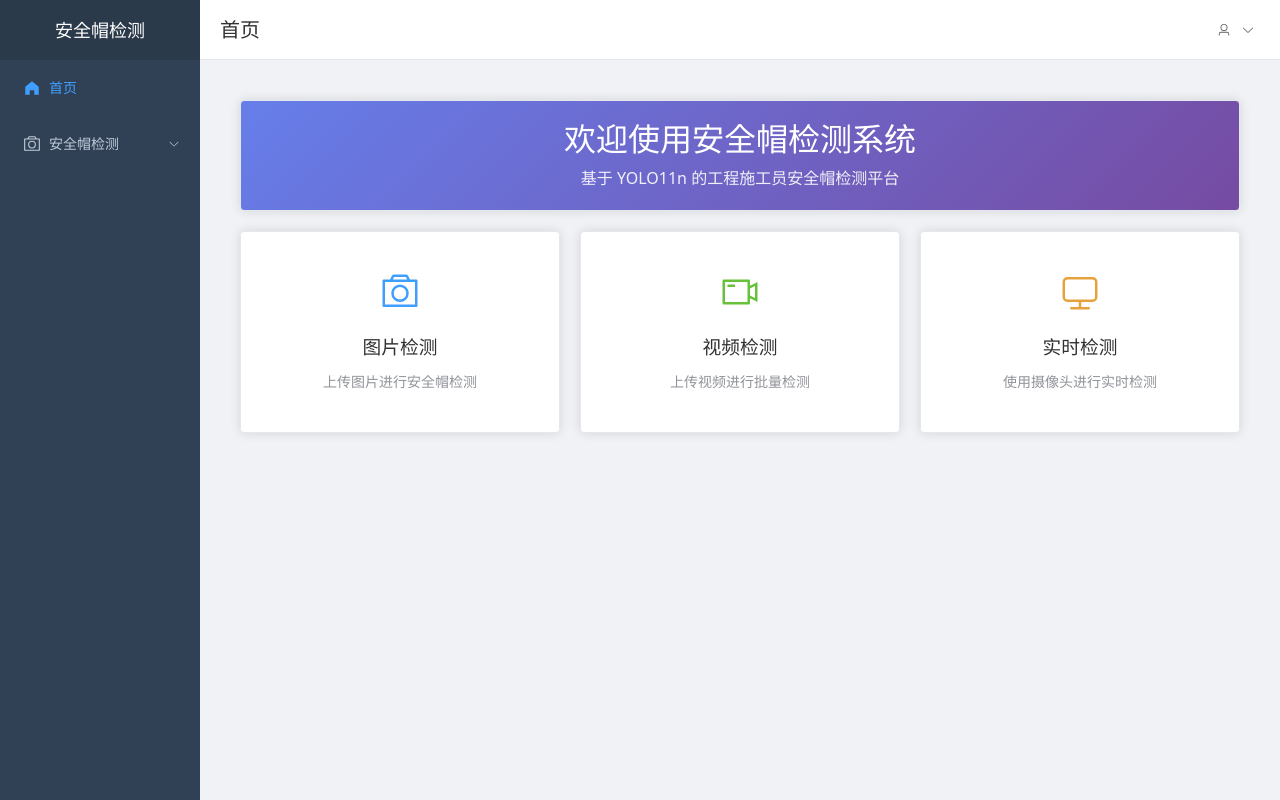
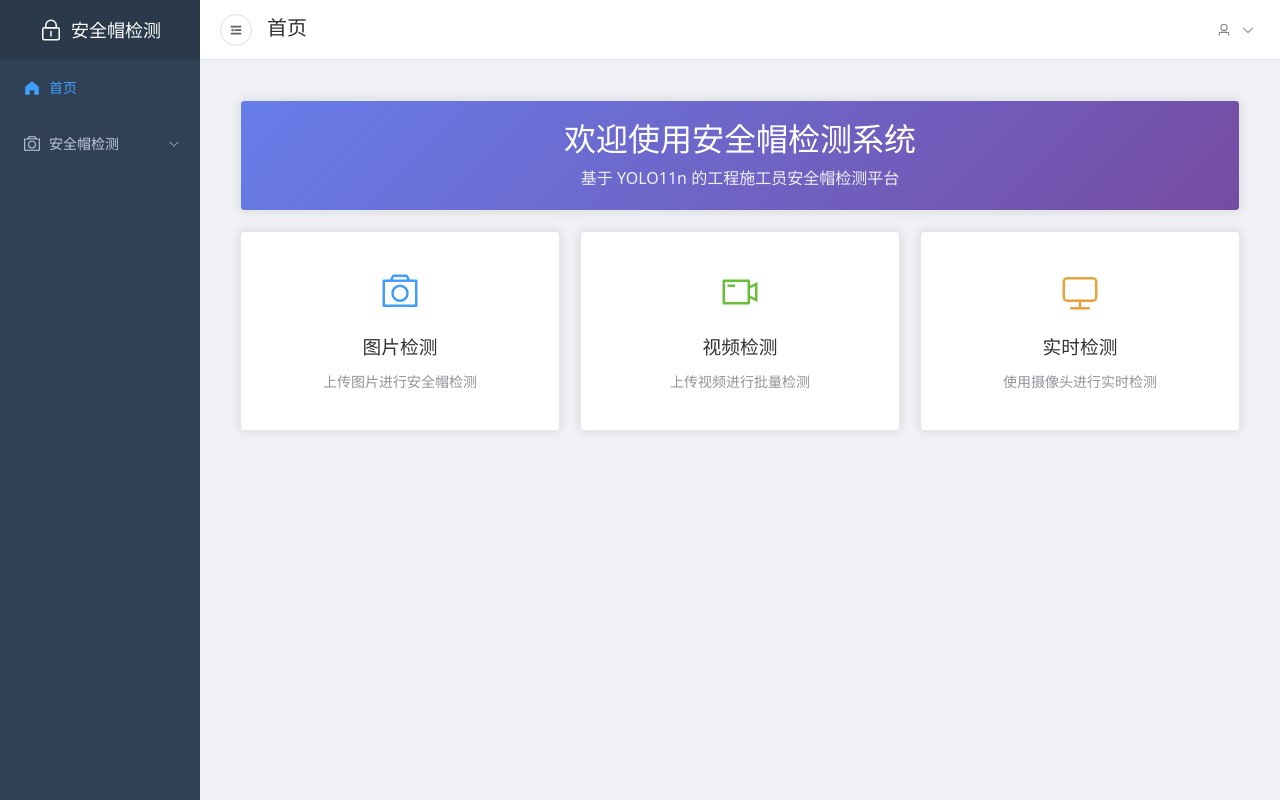
Before and after one commit to stevehe-git/yolo-helmet, a Vue app in the folder web-front/: page /home in a window 1280 px wide. Built offline with nearby package versions, Linux system fonts and the light colour scheme; no server answers; sample sign-in values are in the browser's storage.

Commit message:
fix: 调整前端逻辑

```diff
--- a/web-front/src/App.vue
+++ b/web-front/src/App.vue
@@ -6,10 +6,41 @@
 </script>
 
 <style>
+* {
+  margin: 0;
+  padding: 0;
+  box-sizing: border-box;
+}
+
+html, body {
+  width: 100%;
+  height: 100%;
+  margin: 0;
+  padding: 0;
+  overflow: hidden;
+}
+
 #app {
   width: 100%;
   height: 100vh;
   margin: 0;
   padding: 0;
+  overflow: hidden;
+}
+
+/* 确保 Element Plus 容器全屏 */
+.el-container {
+  width: 100% !important;
+  height: 100% !important;
+}
+
+.el-aside {
+  height: 100% !important;
+}
+
+.el-main {
+  width: 100% !important;
+  height: 100% !important;
+  overflow: auto;
 }
 </style>
--- a/web-front/src/api/index.ts
+++ b/web-front/src/api/index.ts
@@ -28,11 +28,22 @@ api.interceptors.response.use(
     return response.data
   },
   (error) => {
+    // Only redirect to login if not already on login/register page
     if (error.response?.status === 401) {
-      localStorage.removeItem('token')
-      window.location.href = '/login'
+      const currentPath = window.location.pathname
+      if (currentPath !== '/login' && currentPath !== '/register') {
+        localStorage.removeItem('token')
+        window.location.href = '/login'
+      }
     }
-    return Promise.reject(error)
+    // Preserve error response for proper error handling
+    // Return error with response data attached
+    const errorWithData = {
+      ...error,
+      message: error.response?.data?.message || error.message || '请求失败',
+      response: error.response
+    }
+    return Promise.reject(errorWithData)
   }
 )
 
--- a/web-front/src/layouts/MainLayout.vue
+++ b/web-front/src/layouts/MainLayout.vue
@@ -1,11 +1,13 @@
 <template>
   <el-container class="layout-container">
-    <el-aside width="200px" class="sidebar">
+    <el-aside :width="isCollapse ? '64px' : '200px'" class="sidebar">
       <div class="logo">
-        <h2>安全帽检测</h2>
+        <el-icon :size="24" :style="{ marginRight: isCollapse ? '0' : '8px' }"><Lock /></el-icon>
+        <h2 v-show="!isCollapse">安全帽检测</h2>
       </div>
       <el-menu
         :default-active="activeMenu"
+        :collapse="isCollapse"
         router
         class="sidebar-menu"
         background-color="#304156"
@@ -43,9 +45,15 @@
         </el-menu-item>
       </el-menu>
     </el-aside>
-    <el-container>
-      <el-header class="header">
+    <el-container style="width: 100%; height: 100%;">
+      <el-header class="header" style="width: 100%;">
         <div class="header-left">
+          <el-button
+            :icon="isCollapse ? Expand : Fold"
+            circle
+            @click="toggleCollapse"
+            style="margin-right: 15px;"
+          />
           <span class="title">{{ pageTitle }}</span>
         </div>
         <div class="header-right">
@@ -63,7 +71,7 @@
           </el-dropdown>
         </div>
       </el-header>
-      <el-main class="main-content">
+      <el-main class="main-content" style="width: 100%; height: calc(100vh - 60px);">
         <router-view />
       </el-main>
     </el-container>
@@ -84,7 +92,10 @@ import {
   Folder,
   User as UserIcon,
   DataAnalysis,
-  ArrowDown
+  ArrowDown,
+  Lock,
+  Fold,
+  Expand
 } from '@element-plus/icons-vue'
 
 const route = useRoute()
@@ -92,8 +103,13 @@ const router = useRouter()
 
 const currentUser = ref<User | null>(null)
 const isAdmin = computed(() => currentUser.value?.role === 'admin')
+const isCollapse = ref(false)
 
 const activeMenu = computed(() => route.path)
+
+const toggleCollapse = () => {
+  isCollapse.value = !isCollapse.value
+}
 
 const pageTitle = computed(() => {
   const titles: Record<string, string> = {
@@ -130,32 +146,57 @@ onMounted(() => {
 
 <style scoped>
 .layout-container {
+  width: 100%;
   height: 100vh;
+  margin: 0;
+  padding: 0;
+  overflow: hidden;
 }
 
 .sidebar {
   background-color: #304156;
   overflow: hidden;
+  flex-shrink: 0;
+  transition: width 0.3s;
 }
 
 .logo {
   height: 60px;
   line-height: 60px;
-  text-align: center;
+  display: flex;
+  align-items: center;
+  justify-content: center;
   background-color: #2b3a4a;
   color: #fff;
+  padding: 0 10px;
+  overflow: hidden;
+  white-space: nowrap;
+}
+
+.logo .el-icon {
+  color: #fff;
+  flex-shrink: 0;
 }
 
 .logo h2 {
   margin: 0;
   font-size: 18px;
   font-weight: 500;
+  display: inline-block;
 }
 
 .sidebar-menu {
   border-right: none;
   height: calc(100vh - 60px);
   overflow-y: auto;
+}
+
+.sidebar-menu:not(.el-menu--collapse) {
+  width: 200px;
+}
+
+.sidebar-menu.el-menu--collapse {
+  width: 64px;
 }
 
 .header {
@@ -190,8 +231,11 @@ onMounted(() => {
 }
 
 .main-content {
+  width: 100%;
+  height: 100%;
   background-color: #f0f2f5;
   padding: 20px;
   overflow-y: auto;
+  overflow-x: hidden;
 }
 </style>
--- a/web-front/src/style.css
+++ b/web-front/src/style.css
@@ -22,12 +22,18 @@ a:hover {
   color: #535bf2;
 }
 
+* {
+  margin: 0;
+  padding: 0;
+  box-sizing: border-box;
+}
+
 body {
   margin: 0;
-  display: flex;
-  place-items: center;
-  min-width: 320px;
-  min-height: 100vh;
+  padding: 0;
+  width: 100%;
+  height: 100vh;
+  overflow: hidden;
 }
 
 h1 {
@@ -59,10 +65,11 @@ button:focus-visible {
 }
 
 #app {
-  max-width: 1280px;
-  margin: 0 auto;
-  padding: 2rem;
-  text-align: center;
+  width: 100%;
+  height: 100vh;
+  margin: 0;
+  padding: 0;
+  overflow: hidden;
 }
 
 @media (prefers-color-scheme: light) {
--- a/web-front/src/views/DetectRealtime.vue
+++ b/web-front/src/views/DetectRealtime.vue
@@ -47,7 +47,7 @@
                   ref="videoElement"
                   autoplay
                   playsinline
-                  style="width: 100%; max-height: 500px"
+                  class="video-element"
                 ></video>
                 <canvas ref="canvasElement" style="display: none"></canvas>
                 <div v-if="!isRunning" class="placeholder">
@@ -280,20 +280,49 @@ onUnmounted(() => {
 
 .video-container {
   position: relative;
+  width: 100%;
   min-height: 400px;
   background: #000;
   display: flex;
   justify-content: center;
   align-items: center;
+  overflow: hidden;
+}
+
+.video-element {
+  display: block;
+  width: 100%;
+  max-width: 100%;
+  height: auto;
+  max-height: 500px;
+  object-fit: contain;
+}
+
+/* 当视频未加载时，确保容器有足够高度 */
+.video-container {
+  min-height: 500px;
 }
 
 .placeholder {
+  position: absolute;
+  top: 50%;
+  left: 50%;
+  transform: translate(-50%, -50%);
   text-align: center;
+  color: #909399;
+  z-index: 1;
+}
+
+.placeholder .el-icon {
+  display: block;
+  margin: 0 auto;
   color: #909399;
 }
 
 .placeholder p {
   margin-top: 20px;
+  margin-bottom: 0;
+  font-size: 14px;
 }
 
 .stats {
--- a/web-front/src/views/Login.vue
+++ b/web-front/src/views/Login.vue
@@ -65,7 +65,17 @@ const handleLogin = async () => {
         ElMessage.success('登录成功')
         router.push('/')
       } catch (error: any) {
-        ElMessage.error(error.response?.data?.message || '登录失败')
+        console.error('Login error:', error)
+        // Try multiple ways to get error message
+        let errorMessage = '登录失败，请检查用户名和密码'
+        if (error.response?.data?.message) {
+          errorMessage = error.response.data.message
+        } else if (error.message) {
+          errorMessage = error.message
+        } else if (typeof error === 'string') {
+          errorMessage = error
+        }
+        ElMessage.error(errorMessage)
       } finally {
         loading.value = false
       }
@@ -79,7 +89,10 @@ const handleLogin = async () => {
   display: flex;
   justify-content: center;
   align-items: center;
+  width: 100%;
   height: 100vh;
+  margin: 0;
+  padding: 0;
   background: linear-gradient(135deg, #667eea 0%, #764ba2 100%);
 }
 
--- a/web-front/src/views/Register.vue
+++ b/web-front/src/views/Register.vue
@@ -105,7 +105,10 @@ const handleRegister = async () => {
   display: flex;
   justify-content: center;
   align-items: center;
+  width: 100%;
   height: 100vh;
+  margin: 0;
+  padding: 0;
   background: linear-gradient(135deg, #667eea 0%, #764ba2 100%);
 }
 
```
Also changed, not shown: 1 other file (tests, documents, lock files or other folders).
